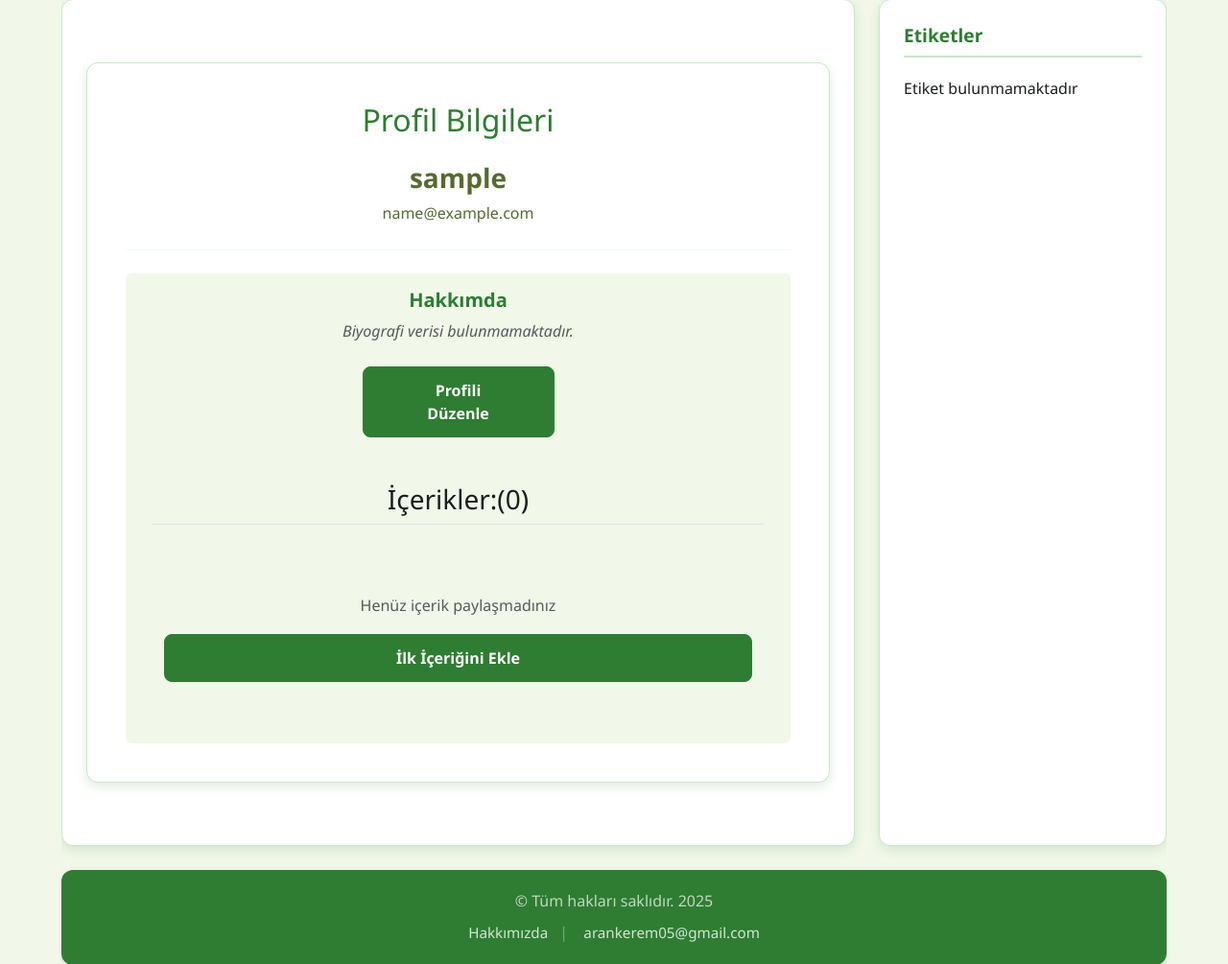
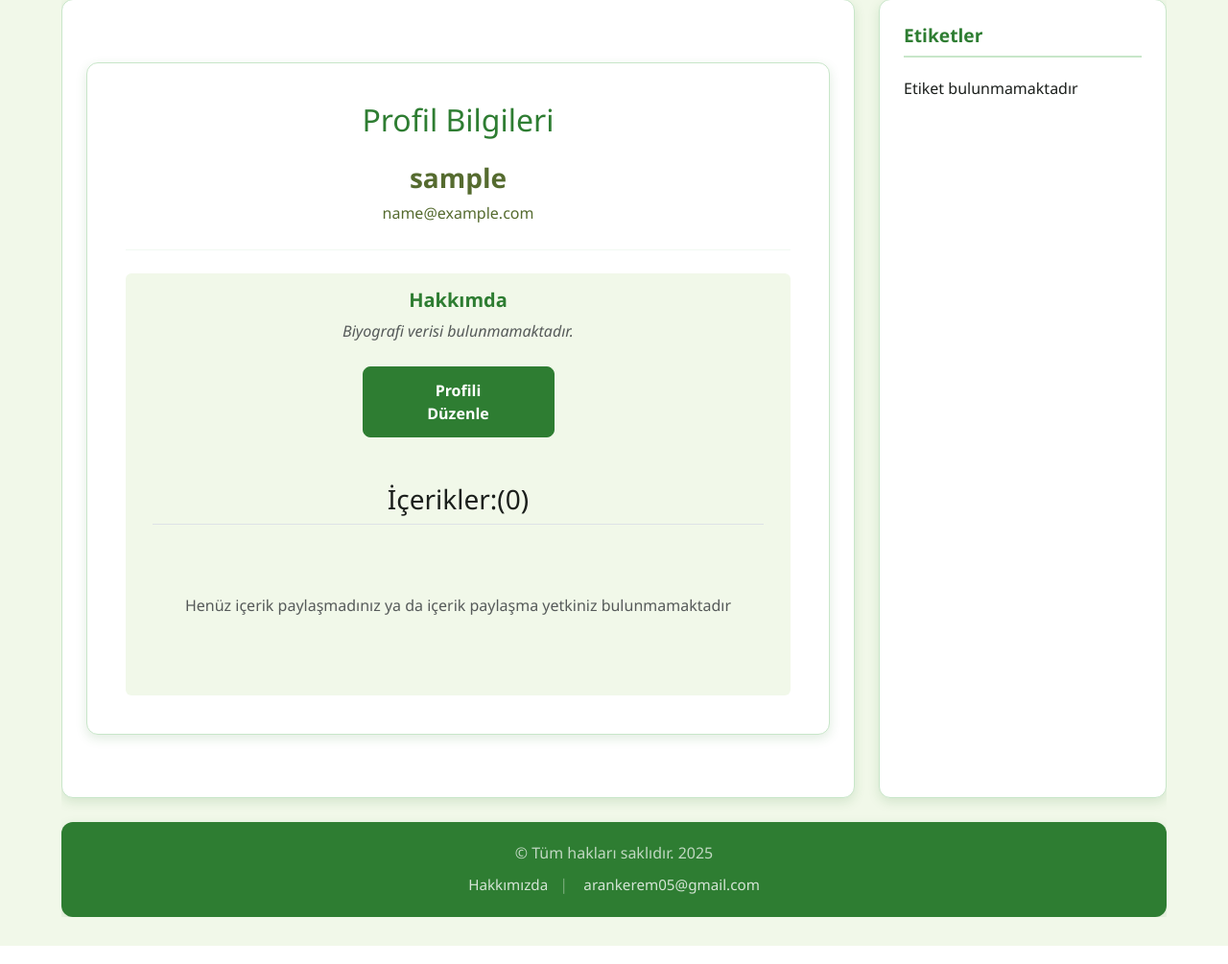
Before and after one commit to xet0s/News-Blog-website, a Django app: page /profile/ in a window 1280 px wide. Shown: the part 130-1135 px from the top of the page at 96% size. Run offline with Django 5.2, Linux system fonts and the light colour scheme; the visitor is signed in with stand-in values (Sample User, id 1); data that the repository does not hold is empty; some libraries are stand-ins or nearby versions.

Commit message:
'requirements.txt' eklendi

```diff
--- a/templates/blog/profile.html
+++ b/templates/blog/profile.html
@@ -51,8 +51,8 @@
                 </div>
                 {% empty %}
                     <div class="col-12 text-center py-5">
-                        <p class="text-muted">Henüz içerik paylaşmadınız</p>
-                        <a href="{% url 'add_content' %}" class="btn btn-primary">İlk İçeriğini Ekle</a>
+                        <p class="text-muted">Henüz içerik paylaşmadınız ya da içerik paylaşma yetkiniz bulunmamaktadır</p>
+                        <!--a href="{% url 'add_content' %}" class="btn btn-primary">İlk İçeriğini Ekle</a-->
                     </div>
                 {% endfor %}
             </div>
```
Also changed, not shown: requirements.txt (added, +76 -0 lines), templates/base.html (indentation only).
